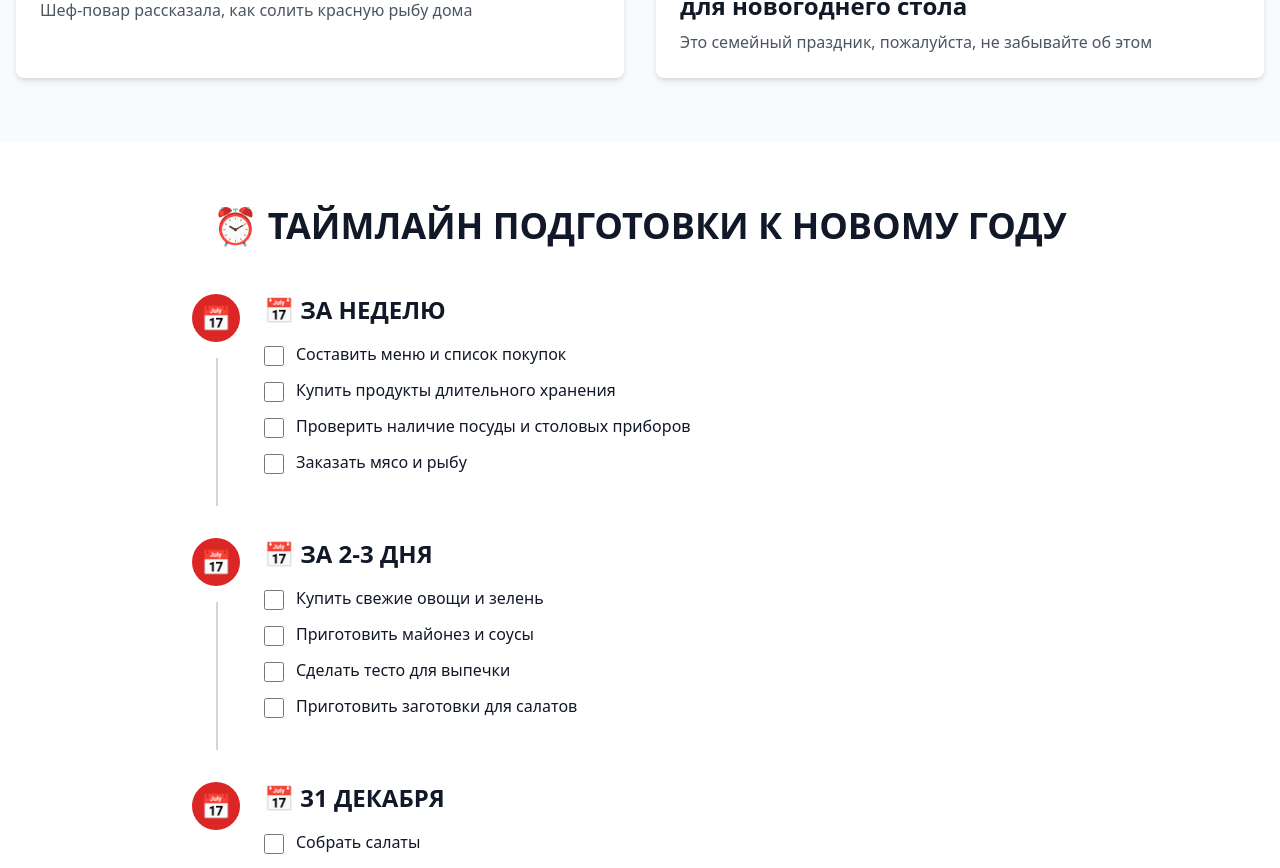
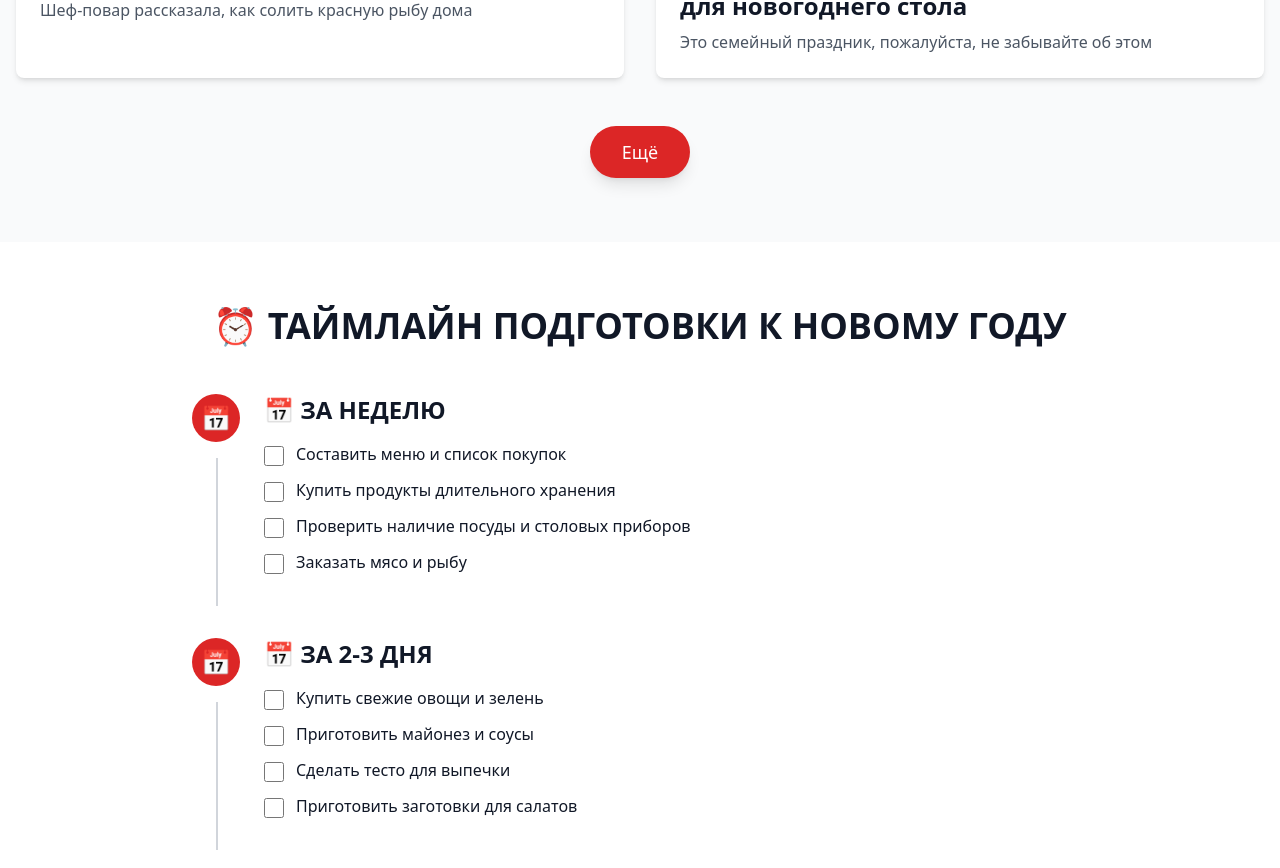
Before and after one commit to DimaKorenew/new_year_2025, a React (Vite) app: page / in a window 1280 px wide. Shown: the part 2499-3367 px from the top of the page. Built offline with nearby package versions, Linux system fonts and the light colour scheme; no server answers.

Commit message:
all receptes

```diff
--- a/src/components/ArticlesSection.tsx
+++ b/src/components/ArticlesSection.tsx
@@ -68,6 +68,17 @@ export const ArticlesSection: React.FC<ArticlesSectionProps> = ({ articles }) =>
             </a>
           ))}
         </div>
+
+        <div className="flex justify-center mt-12">
+          <a
+            href="https://www.edimdoma.ru/news/posts"
+            target="_blank"
+            rel="noopener noreferrer"
+            className="px-8 py-3 bg-primary hover:bg-primary-dark text-white rounded-full transition-all duration-300 transform hover:scale-105 shadow-lg hover:shadow-xl font-medium text-lg inline-block"
+          >
+            Ещё
+          </a>
+        </div>
       </div>
     </section>
   );
```
